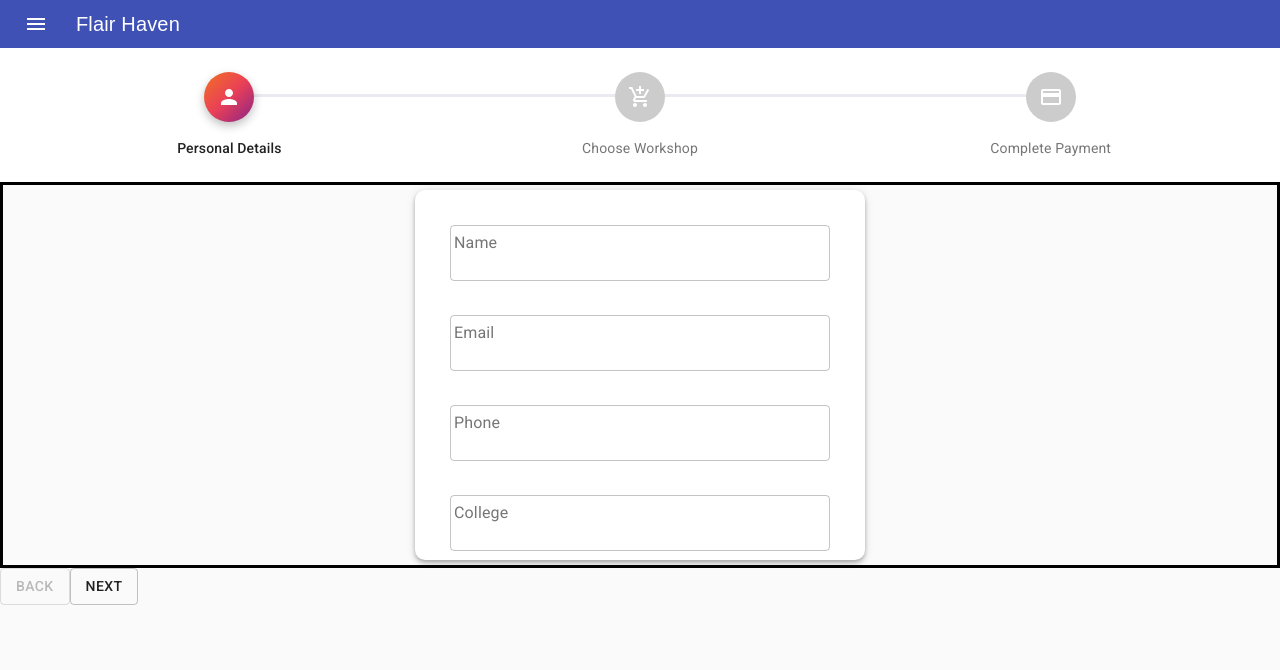
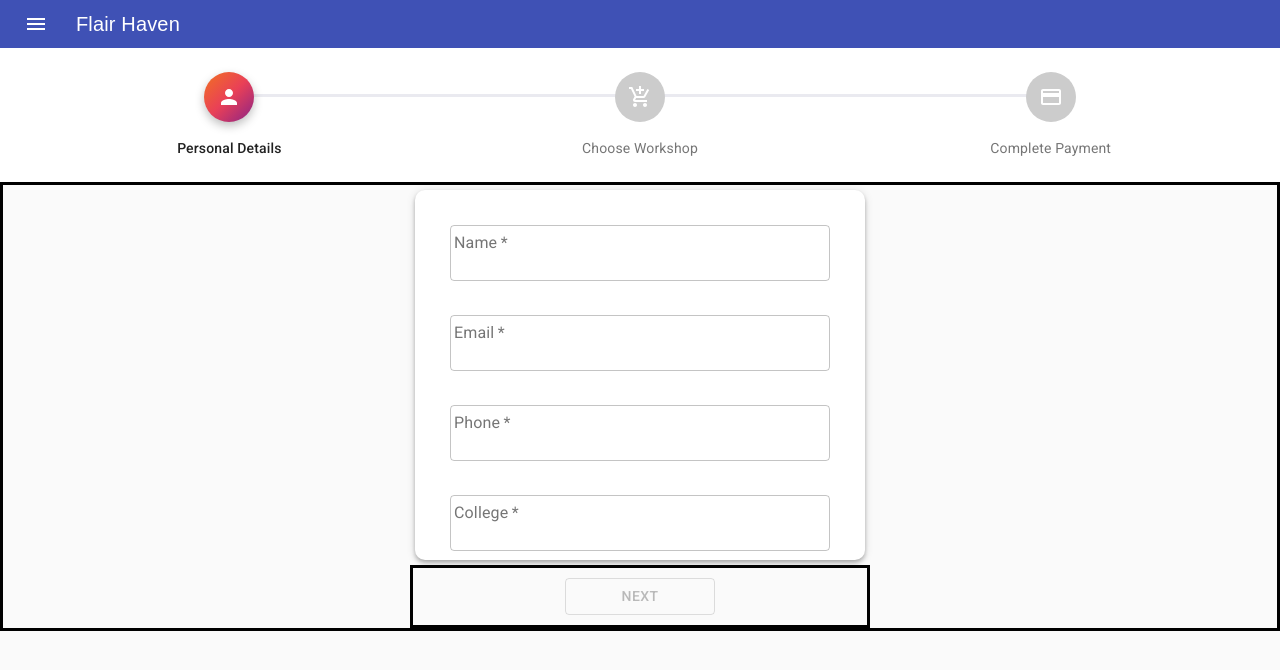
Before and after one commit to shubhtrikal/workshop-ui-2022, a Next.js app: page /register in a window 1280 px wide. Shown: the top 670 px of the page. Built offline with nearby package versions, Linux system fonts and the light colour scheme.

Commit message:
feat: success page

```diff
--- a/src/components/Register/payment.tsx
+++ b/src/components/Register/payment.tsx
@@ -13,46 +13,56 @@ import {
   TextField,
   Typography,
   Button,
+  Checkbox,
 } from "@material-ui/core";
+import { seatCount } from "../../utils";
 import { Details } from "../../pages/_app";
-import { seatCount } from "../../pages/_app";
 import { loadScript, checkPromo, saveUser } from "../../utils";
 import { useRouter } from "next/dist/client/router";
 const useStyles = makeStyles({
+  root: {
+    margin: "auto",
+    border: "solid,3px,black",
+    justifyContent: "center",
+    justifyItems: "center",
+  },
   table: {
     minWidth: 650,
   },
   promosection: {
+    margin: "10px",
     float: "right",
     display: "flex",
     flexDirection: "row",
     alignItems: "center",
-    width: "50%",
+    width: "30%",
   },
   textfield: {
     margin: "8px",
     width: "90%",
   },
-  btn: {
+  pbtn: {
     margin: "8px",
     width: "90%",
   },
+  btn: { margin: "10px", width: "150px", alignItems: "center" },
 });
 
-interface formprops {
+interface props {
   userDetails: Details;
   updateDetails: (details: any) => void;
   handleNext: () => void;
   handleBack: () => void;
 }
 
-export default function Payment(props: formprops) {
+export default function Payment(props: props) {
   const router = useRouter();
   const classes = useStyles();
   const values = props.userDetails;
   const [promoCode, setPromocode] = React.useState<string>();
   const [discount, setDiscount] = React.useState<number>(0);
   const [loading, setLoading] = React.useState<boolean>(false);
+  const [terms, setTerms] = React.useState<boolean>(false);
   const [seats, setSeats] = React.useState({
     workshopA: 0,
     workshopB: 0,
@@ -66,7 +76,8 @@ export default function Payment(props: formprops) {
     d: 0,
     total: 1000,
   });
-  const handlePromo = async (promoCode) => {
+  const handlePromo = async (promoCode: string) => {
+    setLoading(true);
     const res = await checkPromo(promoCode);
     if (!res) setDiscount(10);
     const d = Math.ceil(
@@ -79,6 +90,7 @@ export default function Payment(props: formprops) {
       d: d,
       total: total,
     });
+    setLoading(false);
   };
   const displayRazorpay = async (values: Details) => {
     const { name, email, phone, college } = values;
@@ -184,9 +196,10 @@ export default function Payment(props: formprops) {
     paymentObject.open();
   };
   React.useEffect(() => {
+    setLoading(true);
     seatCount()
       .then((res) => {
-        setSeats(res);
+        if (res) setSeats(res);
         const wa1 = values.workshopA ? 500 : 0;
         const wa2 = values.workshopB ? 500 : 0;
         const ewa1 = values.workshopA && seats.workshopA < 50 ? 50 : 0;
@@ -204,17 +217,22 @@ export default function Payment(props: formprops) {
         });
       })
       .catch((e) => {
+        alert("Error , Please Try Again");
         console.log(e);
+      })
+      .finally(() => {
+        setLoading(false);
       });
   }, ["/register"]);
 
   return (
     <>
       <Grid container className={classes.promosection}>
-        <Grid item xs={12} lg={7}>
+        <Grid item xs={12} lg={9}>
           <TextField
             label="Promo Code"
             variant="outlined"
+            size="small"
             value={promoCode}
             className={classes.textfield}
             onChange={(e) => {
@@ -222,11 +240,11 @@ export default function Payment(props: formprops) {
             }}
           />
         </Grid>
-        <Grid item xs={12} lg={5}>
+        <Grid item xs={12} lg={3}>
           <Button
             variant="outlined"
             color="primary"
-            className={classes.btn}
+            className={classes.pbtn}
             onClick={() => {
               handlePromo(promoCode);
             }}
@@ -282,13 +300,13 @@ export default function Payment(props: formprops) {
               <TableCell align="center">Rs {bill.ewa2}</TableCell>
               <TableCell align="center">Rs {bill.wa2 - bill.ewa2}</TableCell>
             </TableRow>
-            <TableRow>
+            {/* <TableRow>
               <TableCell colSpan={5} align="right">
                 Sub Total
               </TableCell>
               <TableCell />
               <TableCell align="center">Rs {bill.d + bill.total}</TableCell>
-            </TableRow>
+            </TableRow> */}
             <TableRow>
               <TableCell colSpan={5} align="right">
                 Discount
@@ -306,16 +324,34 @@ export default function Payment(props: formprops) {
           <TableFooter></TableFooter>
         </Table>
       </TableContainer>
-
-      <Grid container>
-        <Button variant="outlined">Back</Button>
+      <Grid container alignItems="center" className={classes.root}>
+        <Checkbox
+          onChange={() => {
+            setTerms(!terms);
+          }}
+        />{" "}
+        <Typography variant="h6" component="h6">
+          {" "}
+          Accept Terms and Conditions
+        </Typography>
+      </Grid>
+      <Grid container className={classes.root}>
         <Button
+          className={classes.btn}
+          variant="outlined"
+          onClick={props.handleBack}
+        >
+          Back
+        </Button>
+        <Button
+          className={classes.btn}
+          disabled={!bill.total || !terms}
           variant="outlined"
           onClick={() => {
             displayRazorpay(values);
           }}
         >
-          Pay
+          PAY
         </Button>
       </Grid>
     </>
--- a/src/components/Register/registerform.tsx
+++ b/src/components/Register/registerform.tsx
@@ -1,6 +1,6 @@
-import { Grid, Paper, TextField } from "@material-ui/core";
+import React from "react";
+import { Grid, Paper, TextField, Button } from "@material-ui/core";
 import { makeStyles } from "@material-ui/core";
-import React from "react";
 import { Details } from "../../pages/_app";
 const useStyles = makeStyles({
   root: {
@@ -26,6 +26,11 @@ const useStyles = makeStyles({
     textAlign: "center",
     height: "50px",
   },
+  btn: {
+    margin: "10px",
+    width: "150px",
+    alignItems: "center",
+  },
 });
 
 interface formprops {
@@ -33,13 +38,14 @@ interface formprops {
   updateDetails: (details: any) => void;
   handleNext: () => void;
 }
-const Registerform = (props: formprops) => {
+const RegisterForm = (props: formprops) => {
   const classes = useStyles();
   const values = props.userDetails;
 
   return (
     <>
       <Grid container alignItems="center" className={classes.root}>
+        <form>
           <Paper className={classes.paper} elevation={4}>
             <TextField
               variant="outlined"
@@ -48,6 +54,7 @@ const Registerform = (props: formprops) => {
               label="Name"
               name="name"
               type="text"
+              required
               value={values.name}
               onChange={(event) => {
                 props.updateDetails({ ...values, name: event.target.value });
@@ -60,6 +67,7 @@ const Registerform = (props: formprops) => {
               label="Email"
               name="email"
               type="email"
+              required
               value={values.email}
               onChange={(event) => {
                 props.updateDetails({ ...values, email: event.target.value });
@@ -72,6 +80,7 @@ const Registerform = (props: formprops) => {
               label="Phone"
               name="phone"
               type="text"
+              required
               value={values.phone}
               onChange={(event) => {
                 props.updateDetails({ ...values, phone: event.target.value });
@@ -84,15 +93,32 @@ const Registerform = (props: formprops) => {
               label="College"
               name="college"
               type="text"
+              required
               value={values.college}
               onChange={(event) => {
                 props.updateDetails({ ...values, college: event.target.value });
               }}
             />
           </Paper>
-
+          <Grid container alignItems="center" className={classes.root}>
+            <Button
+              className={classes.btn}
+              type="submit"
+              variant="outlined"
+              disabled={
+                !values.name ||
+                !values.email ||
+                !values.phone ||
+                !values.college
+              }
+              onClick={props.handleNext}
+            >
+              Next
+            </Button>
+          </Grid>
+        </form>
       </Grid>
     </>
   );
 };
-export default Registerform;
+export default RegisterForm;
--- a/src/components/Register/workshoptable.tsx
+++ b/src/components/Register/workshoptable.tsx
@@ -7,41 +7,64 @@ import TableContainer from "@material-ui/core/TableContainer";
 import TableHead from "@material-ui/core/TableHead";
 import TableRow from "@material-ui/core/TableRow";
 import Paper from "@material-ui/core/Paper";
-import { Checkbox, TableFooter, Typography } from "@material-ui/core";
+import {
+  Grid,
+  Checkbox,
+  TableFooter,
+  Typography,
+  Button,
+} from "@material-ui/core";
 import { Details } from "../../pages/_app";
-import { seatCount } from "../../pages/_app";
+import { seatCount } from "../../utils";
 const useStyles = makeStyles({
+  root: {
+    margin: "auto",
+    border: "solid,3px,black",
+    justifyContent: "center",
+    justifyItems: "center",
+  },
   table: {
     minWidth: 650,
   },
+  btn: {
+    margin: "10px",
+    width: "150px",
+    alignItems: "center",
+  },
 });
 
-interface formprops {
+interface tableprops {
   userDetails: Details;
   updateDetails: (details: any) => void;
   handleNext: () => void;
   handleBack: () => void;
 }
-export default function WorkshopTable(props: formprops) {
+export default function WorkshopTable(props: tableprops) {
   const classes = useStyles();
   const values = props.userDetails;
-
-  const [workshopA, setWorkshopA] = React.useState(values.workshopA);
-  const [workshopB, setWorkshopB] = React.useState(values.workshopB);
+  const [loading, setLoading] = React.useState<boolean>(false);
+  const [workshopA, setWorkshopA] = React.useState<boolean>(values.workshopA);
+  const [workshopB, setWorkshopB] = React.useState<boolean>(values.workshopB);
   const [seats, setSeats] = React.useState({
     workshopA: 0,
     workshopB: 0,
   });
   React.useEffect(() => {
+    setLoading(true);
     seatCount()
       .then((res) => {
-        setSeats(res);
+        if (res) setSeats(res);
       })
       .catch((e) => {
         console.log(e);
+      })
+      .finally(() => {
+        setLoading(false);
       });
   }, ["/register"]);
   return (
+    <>
+      <Grid container alignItems="center" className={classes.root}>
         <TableContainer component={Paper}>
           <Typography>
             {" "}
@@ -64,8 +87,8 @@ export default function WorkshopTable(props: formprops) {
                 <TableCell align="center">
                   <Typography component="h6">Finance</Typography>
                   <Typography component="p" variant="inherit">
-                Lorem ipsum dolor sit amet consectetur adipisicing elit. Dolor,
-                ipsam?
+                    Lorem ipsum dolor sit amet consectetur adipisicing elit.
+                    Dolor, ipsam?
                   </Typography>
                 </TableCell>
                 <TableCell align="center">15-Oct-2021</TableCell>
@@ -92,8 +115,8 @@ export default function WorkshopTable(props: formprops) {
                 <TableCell align="center">
                   <Typography component="h6">Data Science</Typography>
                   <Typography component="p" variant="inherit">
-                Lorem ipsum dolor sit amet consectetur adipisicing elit. Dolor,
-                ipsam?
+                    Lorem ipsum dolor sit amet consectetur adipisicing elit.
+                    Dolor, ipsam?
                   </Typography>
                 </TableCell>
                 <TableCell align="center">17-Oct-2021</TableCell>
@@ -115,8 +138,26 @@ export default function WorkshopTable(props: formprops) {
                 </TableCell>
               </TableRow>
             </TableBody>
-        <TableFooter></TableFooter>
+            <TableFooter />
           </Table>
         </TableContainer>
+      </Grid>
+      <Grid container className={classes.root}>
+        <Button
+          className={classes.btn}
+          variant="outlined"
+          onClick={props.handleBack}
+        >
+          Back
+        </Button>
+        <Button
+          className={classes.btn}
+          variant="outlined"
+          onClick={props.handleNext}
+        >
+          NEXT
+        </Button>
+      </Grid>
+    </>
   );
 }
--- a/src/pages/_app.tsx
+++ b/src/pages/_app.tsx
@@ -35,15 +35,6 @@ export type Details = {
   discountValue: string | null;
 } | null;
 
-export const seatCount = async () => {
-  try {
-    const response = await axios.get(`http://localhost:8000/count`);
-    if (response) return response.data;
-    else throw new Error("Something Went Wrong");
-  } catch (e) {
-    console.log(e);
-  }
-};
 const MyApp = ({
   Component,
   pageProps,
@@ -57,7 +48,19 @@ const MyApp = ({
 
   /* Page loading animation */
   const [routeChange, setRouteChange] = React.useState<boolean>(false);
-  const [details, setDetails] = React.useState<Details>(null);
+  const [userDetails, setUserDetails] = React.useState<Details>({
+    name: "",
+    email: "",
+    phone: "",
+    college: "",
+    workshopA: false,
+    workshopB: false,
+    amount: "",
+    discountPercentage: "",
+    discountValue: "",
+    orderId: "",
+    success: false,
+  });
   Router.events.on("routeChangeStart", () => {
     setRouteChange(true);
   });
@@ -65,7 +68,7 @@ const MyApp = ({
   Router.events.on("routeChangeError", () => setRouteChange(false));
   const [loading, setLoading] = React.useState<boolean>(false);
 
-  const payment = (a: Details) => setDetails(a);
+  const updateDetails = (a: Details) => setUserDetails(a);
 
   /* Error reporting */
 
@@ -77,7 +80,11 @@ const MyApp = ({
         <LinearProgress color="secondary" className={classes.linearLoading} />
       )}
 
-      <Component payment={payment} details={details} {...pageProps} />
+      <Component
+        userDetails={userDetails}
+        updateDetails={updateDetails}
+        {...pageProps}
+      />
     </>
   );
 };
--- a/src/pages/register.tsx
+++ b/src/pages/register.tsx
@@ -1,37 +1,23 @@
-import { Button } from "@material-ui/core";
 import React from "react";
 import Appbar from "../components/appbar";
+import Steppers from "../components/Register/stepper";
 import Registerform from "../components/Register/registerform";
-import Steppers from "../components/Register/stepper";
 import WorkshopTable from "../components/Register/workshoptable";
 import Payment from "../components/Register/payment";
+import { Button } from "@material-ui/core";
 import { Details } from "./_app";
-import { seatCount } from "./_app";
-const register = () => {
-  const [userDetails, setUserDetails] = React.useState<Details>({
-    orderId: "",
-    workshopA: true,
-    workshopB: true,
-    name: "",
-    college: "",
-    email: "",
-    phone: "",
-    success: false,
-    discountPercentage: "",
-    amount: "",
-    discountValue: "",
-  });
-  const updateDetails = (details) => {
-    setUserDetails({ ...userDetails, ...details });
-  };
+
+interface RegisterProps {
+  userDetails: Details;
+  updateDetails: () => void;
+}
+const Register: React.FC<RegisterProps> = ({ userDetails, updateDetails }) => {
   const [activeStep, setactiveStep] = React.useState(0);
   const next = () => {
     setactiveStep(activeStep + 1);
-    console.log(userDetails);
   };
   const prev = () => {
     setactiveStep(activeStep - 1);
-    console.log(userDetails);
   };
 
   return (
@@ -59,13 +45,7 @@ const register = () => {
           handleBack={prev}
         />
       )}
-      <Button variant="outlined" onClick={prev} disabled={activeStep == 0}>
-        Back
-      </Button>
-      <Button variant="outlined" onClick={next} disabled={activeStep == 2}>
-        Next
-      </Button>
     </>
   );
 };
-export default register;
+export default Register;
--- a/src/utils.ts
+++ b/src/utils.ts
@@ -68,3 +68,14 @@ export const saveUser = async (
   //       return error;
   //     });
 };
+export const seatCount = async () => {
+  try {
+    const response = await axios.get(
+      `${process.env.NEXT_PUBLIC_BACKEND}/count`
+    );
+    if (response) return response.data;
+    else throw new Error("Something Went Wrong");
+  } catch (e) {
+    console.log(e);
+  }
+};
```
Also changed, not shown: src/pages/success.tsx (added, +17 -0 lines). Lines whose indentation alone changed are shown as unchanged.
